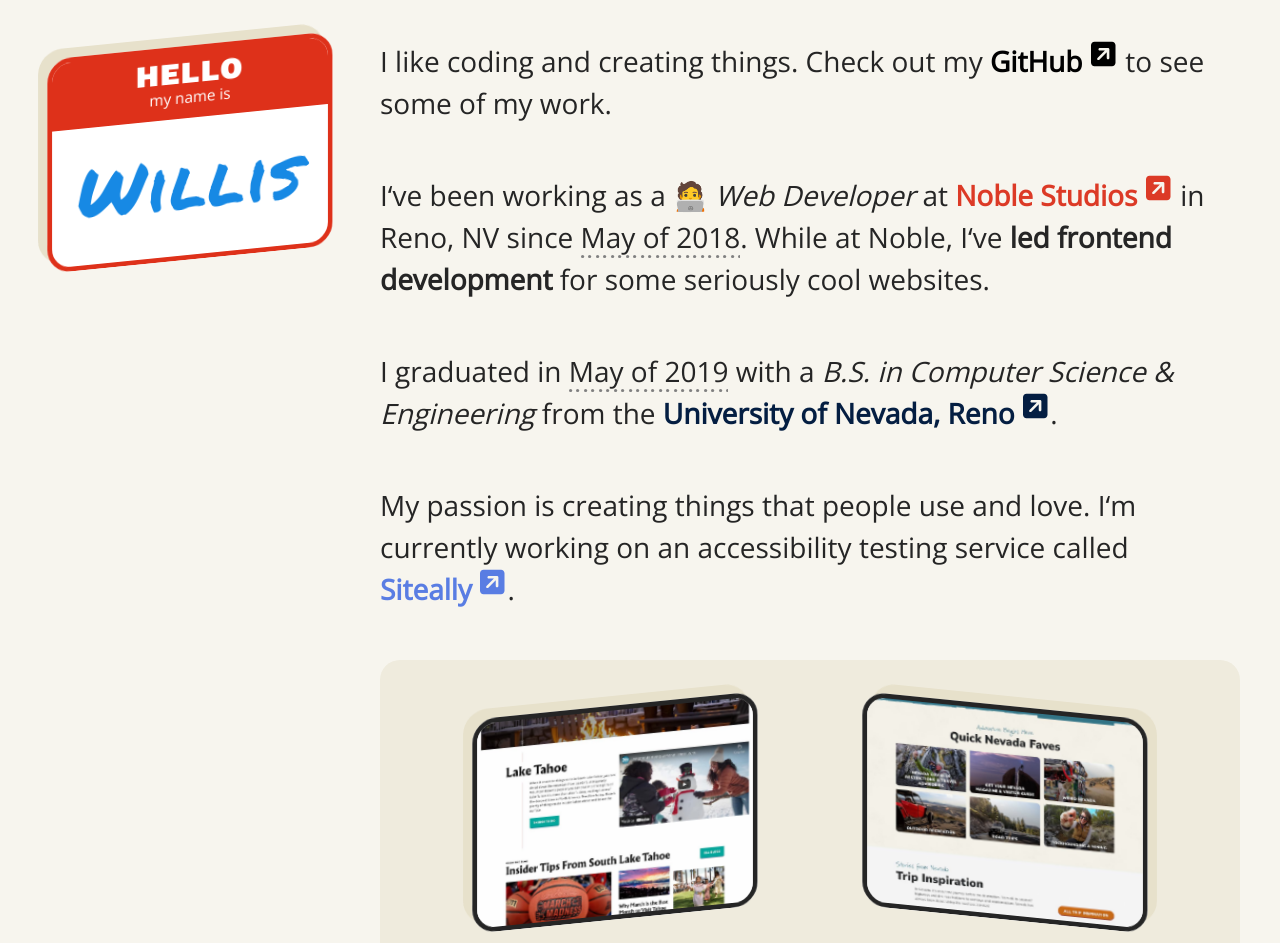
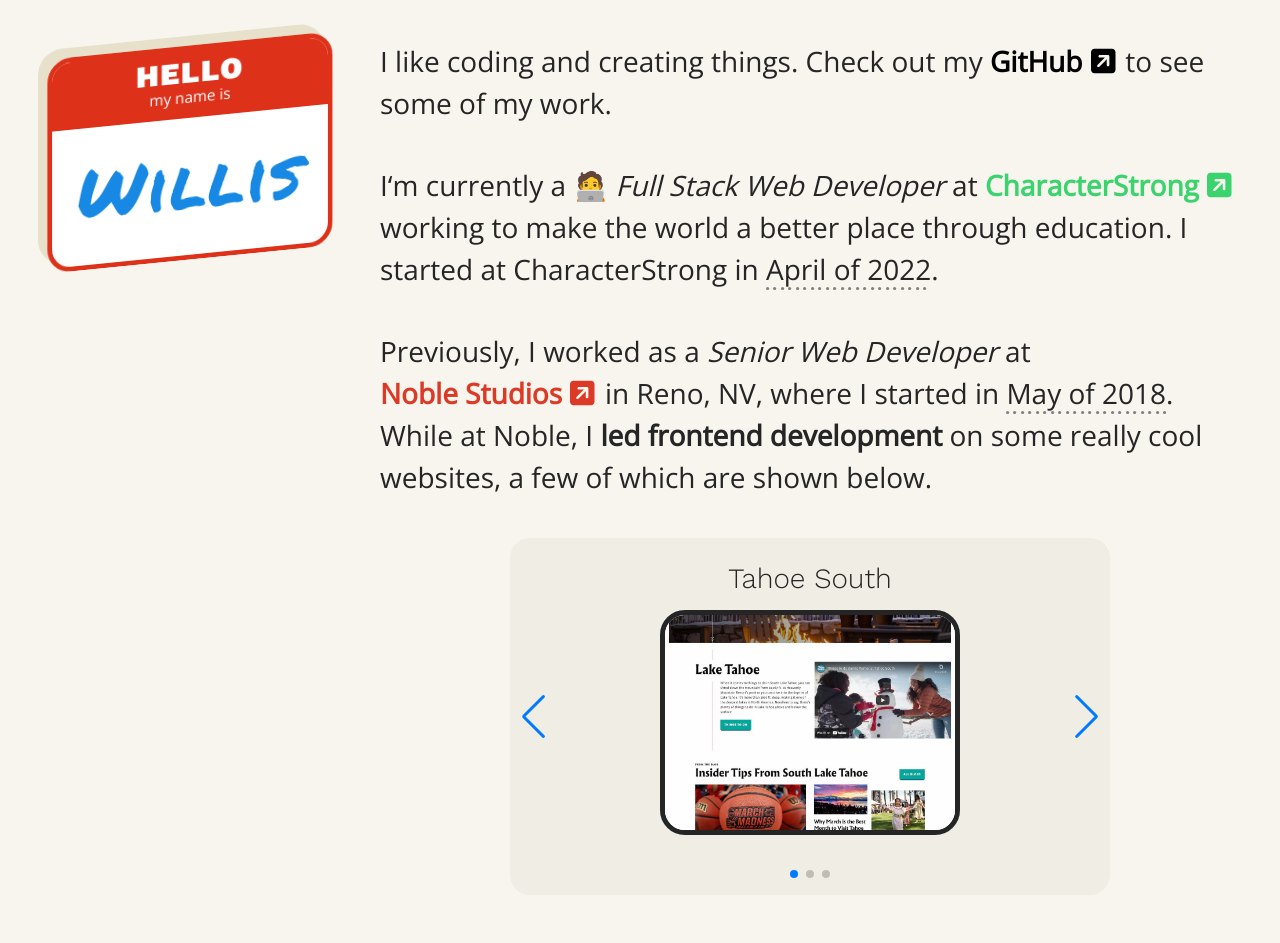
Before and after one commit to wallstead/allstead.dev, a Next.js app: page / in a window 1280 px wide. Shown: the top 943 px of the page. Built offline with nearby package versions, Linux system fonts and the light colour scheme.

Commit message:
Add more content, put work experience from noble in a slider

```diff
--- a/components/GridItemCard.jsx
+++ b/components/HoverCard.jsx
@@ -10,19 +10,14 @@
   aspect-ratio: 4 / 3;
   display: flex;
   justify-content: center;
-  grid-column: ${(props) => (props.columnStart ? props.columnStart : "auto")} /
-    ${(props) => (props.columnEnd ? props.columnEnd : "auto")};
-  grid-row: ${(props) => (props.rowStart ? props.rowStart : "auto")} /
-    ${(props) => (props.rowEnd ? props.rowEnd : "auto")};
   transform-style: preserve-3d;
   position: relative;
   cursor: pointer;
-  margin-bottom: 40px;
   width: 300px;
 
   &::before {
     content: "";
-    background: #e7e1cb;
+    background: ${(props) => props.bgColor ? props.bgColor : "#e7e1cb"};
     position: absolute;
     height: 100%;
     width: 100%;
@@ -38,7 +33,7 @@
   }
 `;
 
-export default function GridItemCard(props) {
+export default function HoverCard(props) {
   const [xy, setXY] = useState([0, 0]);
   const [isHovering, setIsHovering] = useState(false);
 
@@ -88,6 +83,8 @@
     y: yPercentageClamped,
   });
 
+
+
   // Interpolate percentages to degrees of rotation
   const xInterpolated = x.to([0, 0.5, 1], [-30, 0, 30]);
   const yInterpolated = y.to([0, 0.5, 1], [30, 0, -30]);
@@ -102,6 +99,7 @@
       onMouseEnter={() => setIsHovering(true)}
       onMouseMove={({ clientX, clientY }) => setXY([clientX, clientY])}
       onMouseLeave={() => setIsHovering(false)}
+      bgColor={props.bgColor}
     >
       {props.children}
     </GridItemContainer>
--- /dev/null
+++ b/components/WorkSlider.jsx
@@ -0,0 +1,46 @@
+import styled from "styled-components";
+import React from "react";
+import { Navigation, Pagination, A11y, Autoplay } from 'swiper';
+import { Swiper, SwiperSlide } from "swiper/react";
+import "swiper/css";
+import 'swiper/css/navigation';
+import 'swiper/css/pagination';
+
+const Container = styled.div`
+  background-color: #f0ede4;
+  border-radius: 20px;
+  display: flex;
+  width: 100%;
+  max-width: 600px;
+  margin-left: auto;
+  margin-right: auto;
+`;
+
+const SlideInnerContainer = styled.div`
+    /* background-color: red; */
+    display: flex;
+    justify-content: center;
+    align-items: center;
+    padding: 20px 0 60px;
+`;
+
+export default function WorkSlider(props) {
+  return (
+    <Container>
+      <Swiper
+        modules={[Navigation, Pagination, A11y, Autoplay]}
+        spaceBetween={50}
+        slidesPerView={1}
+        navigation
+        pagination={{ clickable: true }}
+        autoplay={{delay: 6000, pauseOnMouseEnter: true, disableOnInteraction: false}}
+        loop={true}
+        speed={500}
+      >
+        {props.children.map((child, index) => {
+            return <SwiperSlide key={index}><SlideInnerContainer>{child}</SlideInnerContainer></SwiperSlide>;
+        })}
+      </Swiper>
+    </Container>
+  );
+}
--- a/package.json
+++ b/package.json
@@ -17,7 +17,8 @@
     "react-spring": "^9.4.2",
     "react-timeago": "^6.2.1",
     "react-use-measure": "^2.1.1",
-    "styled-components": "^5.3.3"
+    "styled-components": "^5.3.3",
+    "swiper": "^8.0.7"
   },
   "devDependencies": {
     "babel-plugin-styled-components": "^2.0.6",
--- a/pages/index.js
+++ b/pages/index.js
@@ -1,6 +1,6 @@
 import Head from "next/head";
 import styled from "styled-components";
-import GridItemCard from "../components/GridItemCard";
+import HoverCard from "../components/HoverCard";
 import breakpoints from "../helpers/breakpoints";
 import { FontAwesomeIcon } from "@fortawesome/react-fontawesome";
 import { faSquareArrowUpRight } from "@fortawesome/free-solid-svg-icons";
@@ -8,6 +8,7 @@
 import NameTag from "../components/NameTag";
 import MiniPuter from "../components/MiniPuter";
 import MoreInfoText from "../components/MoreInfoText";
+import WorkSlider from "../components/WorkSlider";
 
 const Container = styled.main`
   display: flex;
@@ -37,10 +38,23 @@
 `;
 
 const ContentArea = styled.div`
-  padding: 20px;
+  padding: 40px 20px 20px;
+  max-width: 1100px;
 
   ${breakpoints.small} {
     padding: 40px 40px 40px 0;
+  }
+
+  & > * {
+    margin-bottom: 30px;
+
+    ${breakpoints.small} {
+      margin-bottom: 35px;
+    }
+
+    ${breakpoints.medium} {
+      margin-bottom: 40px;
+    }
   }
 `;
 
@@ -48,21 +62,36 @@
   font-family: "Open Sans", sans-serif;
   font-size: 1.35rem;
   color: #252525;
-  margin-bottom: 30px;
 
   ${breakpoints.small} {
     font-size: 1.5rem;
-    margin-bottom: 35px;
   }
 
   ${breakpoints.medium} {
     font-size: 1.75rem;
-    margin-bottom: 50px;
   }
 
   &::selection,
   *::selection {
     background-color: #e7e1cb;
+  }
+`;
+
+const SiteName = styled.p`
+  font-family: "Work Sans", sans-serif;
+  font-size: 1.35rem;
+  color: #252525;
+  user-select: none;
+  font-weight: 500;
+  text-align: center;
+  margin-bottom: 10px;
+
+  ${breakpoints.small} {
+    font-size: 1.5rem;
+  }
+
+  ${breakpoints.medium} {
+    font-size: 1.75rem;
   }
 `;
 
@@ -76,6 +105,8 @@
       return "#041e42";
     } else if (props.brand == "github") {
       return "black";
+    } else if (props.brand == "characterstrong") {
+      return "#3bd36d";
     } else {
       return "#1789e4";
     }
@@ -86,6 +117,7 @@
   position: relative;
   display: inline-flex;
   font-weight: 700;
+  align-items: center;
 
   &::after {
     position: absolute;
@@ -113,15 +145,6 @@
   }
 `;
 
-const RecentWork = styled.div`
-  background-color: #efebdd;
-  padding: 40px;
-  border-radius: 20px;
-  display: grid;
-  grid-template-columns: 1fr 1fr;
-  justify-items: center;
-`;
-
 export default function Home() {
   return (
     <>
@@ -134,9 +157,9 @@
       <Container>
         <IntroArea>
           <StickyContainer>
-            <GridItemCard rotation="rb">
+            <HoverCard rotation="rb">
               <NameTag />
-            </GridItemCard>
+            </HoverCard>
           </StickyContainer>
         </IntroArea>
 
@@ -149,19 +172,64 @@
             to see some of my work.
           </LargeText>
           <LargeText>
-            I&lsquo;ve been working as a 🧑‍💻 <em>Web Developer</em> at{" "}
+            I&lsquo;m currently a 🧑‍💻 <em>Full Stack Web Developer</em> at{" "}
+            <Link href="https://characterstrong.com/" brand="characterstrong">
+              CharacterStrong <FontAwesomeIcon icon={faSquareArrowUpRight} />
+            </Link>{" "}
+            working to make the world a better place through education. I
+            started at CharacterStrong in{" "}
+            <MoreInfoText>
+              <TimeAgo date="April 1, 2022" />
+              April of 2022
+            </MoreInfoText>.
+          </LargeText>
+          <LargeText>
+            Previously, I worked as a <em>Senior Web Developer</em> at{" "}
             <Link href="https://noblestudios.com/" brand="noble">
               Noble Studios <FontAwesomeIcon icon={faSquareArrowUpRight} />
             </Link>{" "}
-            in Reno, NV since{" "}
+            in Reno, NV, where I started in{" "}
             <MoreInfoText>
               <TimeAgo date="May 1, 2018" />
               May of 2018
             </MoreInfoText>
-            . While at Noble, I&lsquo;ve{" "}
-            <strong>led frontend development</strong> for some seriously cool
-            websites.
+            . While at Noble, I <strong>led frontend development</strong> on
+            some really cool websites, a few of which are shown below.
           </LargeText>
+          <WorkSlider>
+            <div>
+              <SiteName>Tahoe South</SiteName>
+              <HoverCard bgColor="#00a99d">
+                <MiniPuter
+                  screenFileName="ltva"
+                  screenHeight={3608}
+                  alt="Tahoe South Site"
+                />
+              </HoverCard>
+            </div>
+
+            <div>
+              <SiteName>Travel Nevada</SiteName>
+              <HoverCard bgColor="#357387">
+                <MiniPuter
+                  screenFileName="tn"
+                  screenHeight={4088}
+                  alt="Travel Nevada Site"
+                />
+              </HoverCard>
+            </div>
+
+            <div>
+              <SiteName>Duncan Channon</SiteName>
+              <HoverCard bgColor="#f05050">
+                <MiniPuter
+                  screenFileName="dc"
+                  screenHeight={6919}
+                  alt="Duncan Channon Site"
+                />
+              </HoverCard>
+            </div>
+          </WorkSlider>
           <LargeText>
             I graduated in{" "}
             <MoreInfoText>
@@ -183,29 +251,6 @@
             </Link>
             .
           </LargeText>
-          <RecentWork>
-            <GridItemCard rotation="rb">
-              <MiniPuter
-                screenFileName="ltva"
-                screenHeight={3608}
-                alt="Tahoe South Site"
-              />
-            </GridItemCard>
-            <GridItemCard rotation="lb">
-              <MiniPuter
-                screenFileName="tn"
-                screenHeight={4088}
-                alt="Travel Nevada Site"
-              />
-            </GridItemCard>
-            <GridItemCard rotation="rb">
-              <MiniPuter
-                screenFileName="dc"
-                screenHeight={6919}
-                alt="Duncan Channon Site"
-              />
-            </GridItemCard>
-          </RecentWork>
         </ContentArea>
 
         {/* <div>
```
Also changed, not shown: 1 other file (tests, documents, lock files or other folders).
